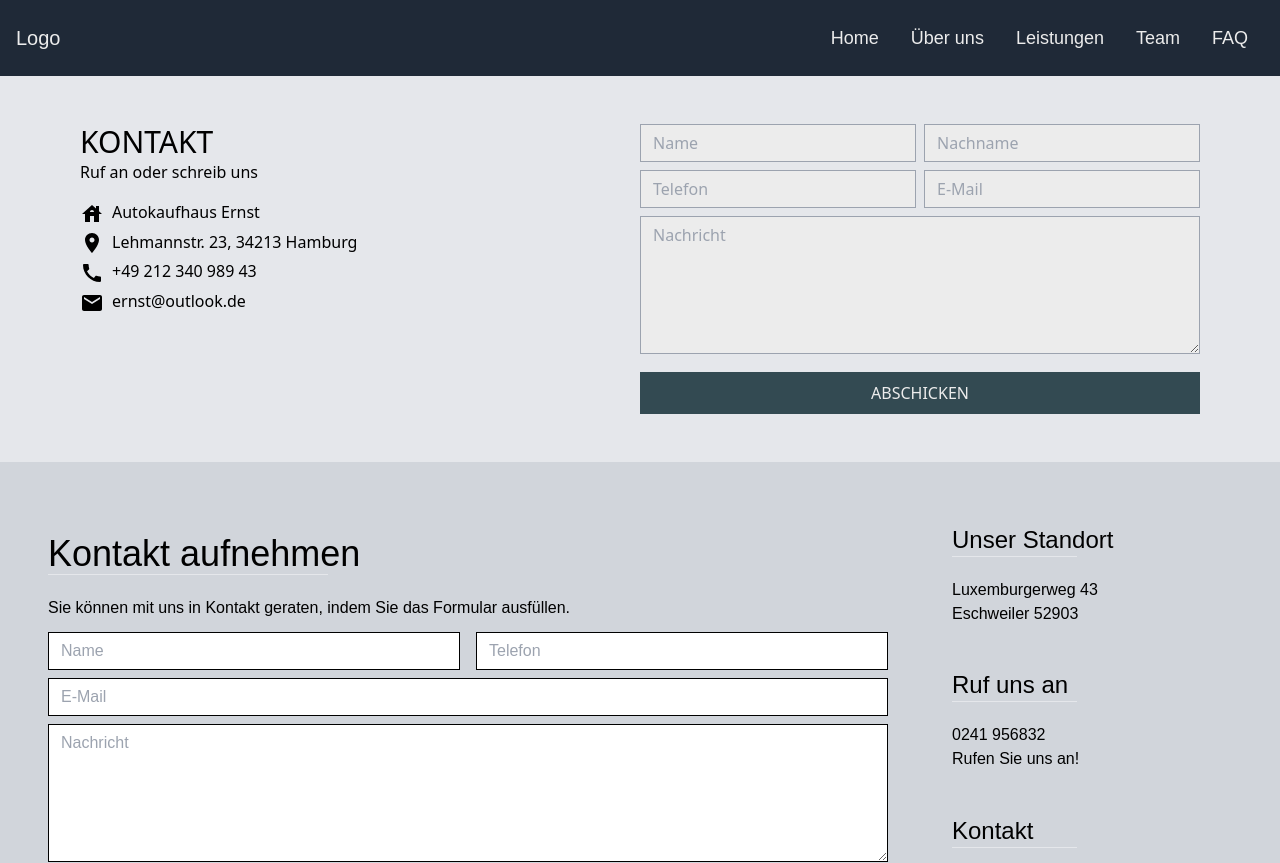
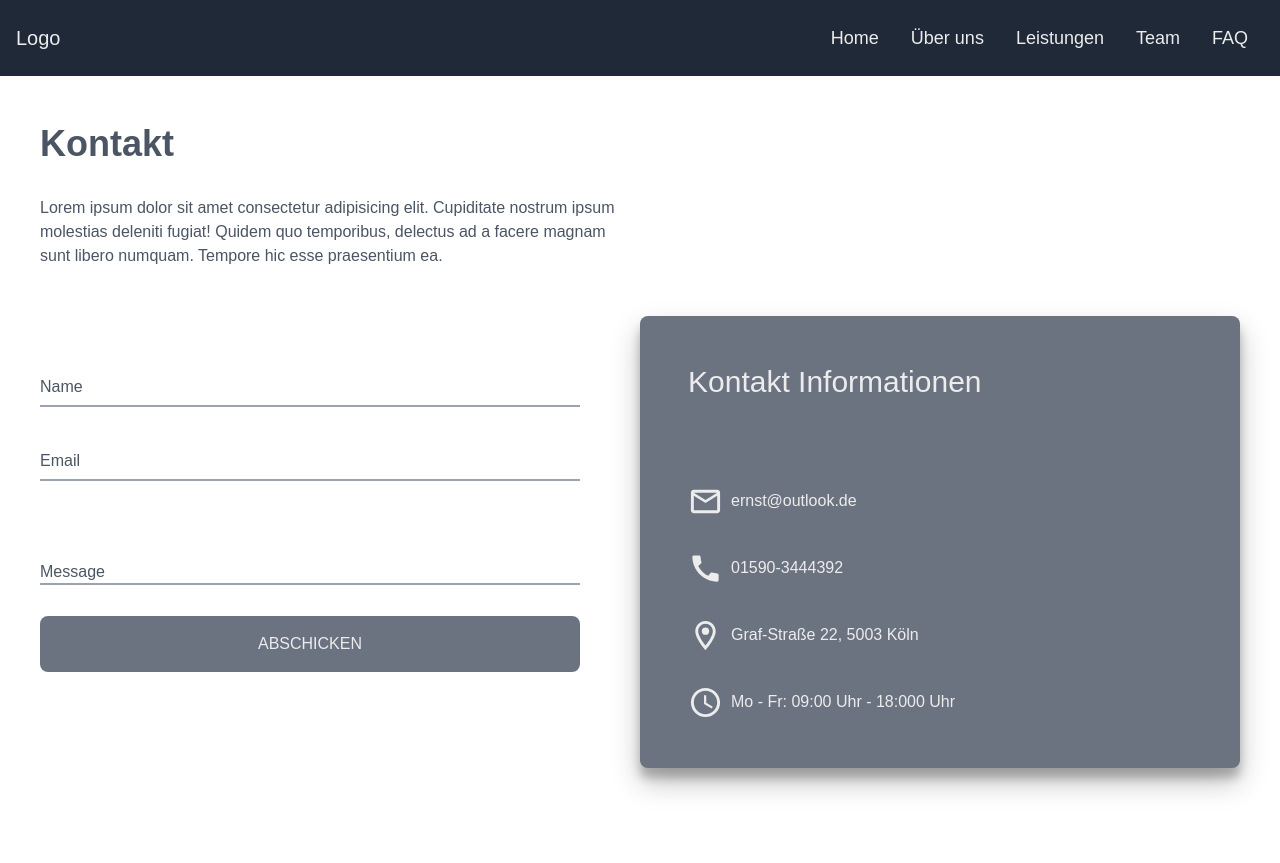
Before and after one commit to OliverThiam/KundenKatalog, a React (Vite) app: page / in a window 1280 px wide. Shown: the top 863 px of the page. After the commit the page ends 816 px from the top, so only its background shows below. Built offline with nearby package versions, Linux system fonts and the light colour scheme.

Commit message:
Kontakt3

```diff
--- a/src/App.jsx
+++ b/src/App.jsx
@@ -5,6 +5,7 @@ import AboutUs4 from "./komponenten/aboutUs/AboutUs4";
 import Hero1 from "./komponenten/hero/Hero1";
 import Kontakt1 from "./komponenten/kontakt/Kontakt1";
 import Kontakt2 from "./komponenten/kontakt/Kontakt2";
+import Kontakt3 from "./komponenten/kontakt/Kontakt3";
 import Navbar1 from "./komponenten/navbars/Navbar1";
 
 function App() {
@@ -16,8 +17,9 @@ function App() {
       <AboutUs2 />
       <AboutUs3 />
       <AboutUs4 /> */}
-      <Kontakt1/>
-      <Kontakt2/>
+      {/* <Kontakt1/>
+      <Kontakt2/> */}
+      <Kontakt3/>
     </div>
   );
 }
--- /dev/null
+++ b/src/komponenten/kontakt/Kontakt3.jsx
@@ -0,0 +1,159 @@
+import {
+  AccessTimeOutlined,
+  Call,
+  LocationOnOutlined,
+  MailOutline,
+} from "@mui/icons-material";
+import React, { useState } from "react";
+import "./kontakt3.css"
+
+const Kontakt3 = () => {
+    const [name, setName] = useState("");
+  const [email, setEmail] = useState("");
+  const [message, setMessage] = useState("");
+  const [nameFocus, setNameFocus] = useState(false);
+  const [emailFocus, setEmailFocus] = useState(false);
+  const [messageFocus, setMessageFocus] = useState(false);
+
+  return (
+    <section
+      id="kontakt"
+      className={` px-6 pb-12 pt-12 font-poppins 2`}
+    >
+      <div
+        data-aos="zoom-in"
+        className="text-textgray mx-0 sm:mx-4 mb-12 sm:w-1/2"
+      >
+        <h2 className="text-header text-3xl sm:text-4xl font-extrabold mb-4">
+          Kontakt
+        </h2>
+        <div className="flex pb-4">
+          {/* <hr className="w-[100px] h-[2px] font-extrabold bg-textgray" />
+        <hr className="w-[180px] h-[2px] font-extrabold bg-gray-300" /> */}
+        </div>
+        <p className="text-paragraph sm:mr-8">
+          Lorem ipsum dolor sit amet consectetur adipisicing elit. Cupiditate
+          nostrum ipsum molestias deleniti fugiat! Quidem quo temporibus,
+          delectus ad a facere magnam sunt libero numquam. Tempore hic esse
+          praesentium ea.
+        </p>
+      </div>
+      <div className="flex flex-col items-center sm:flex-row sm:mb-0 mx-0 sm:mx-4">
+        <div data-aos="zoom-in" className="sm:w-1/2 w-full ">
+          <form>
+            <div className="flex flex-col space-y-6 mb-8 w-full">
+              <div className="relative mb-6 ">
+                <input
+                  required
+                  id="name"
+                  type="text"
+                  onFocus={() => setNameFocus(true)}
+                  onBlur={() => setNameFocus(false)}
+                  className=" border-b-2 2 border-gray-400 focus:border-primary1 focus:outline-none w-[100%] sm:w-[90%] "
+                />
+                <label
+                  htmlFor="name"
+                  className={`transition-all duration-300 absolute left-0 bottom-2 ${
+                    nameFocus || name
+                      ? "text-gray-400 -translate-y-6"
+                      : "text-gray-600"
+                  }`}
+                >
+                  Name
+                </label>
+              </div>
+
+              <div className="relative ">
+                <input
+                  required
+                  id="email"
+                  type="email"
+                  onFocus={() => setEmailFocus(true)}
+                  onBlur={() => setEmailFocus(false)}
+                  className=" border-b-2 2 border-gray-400 focus:border-primary1 focus:outline-none w-[100%] sm:w-[90%] "
+                />
+                <label
+                  htmlFor="email"
+                  className={`transition-all duration-300 absolute left-0 bottom-2 ${
+                    emailFocus || email
+                      ? "text-gray-400 -translate-y-6"
+                      : "text-gray-600"
+                  }`}
+                >
+                  Email
+                </label>
+              </div>
+
+              <div className="relative mt-4 ">
+                <textarea
+                  required
+                  id="message"
+                  onFocus={() => setMessageFocus(true)}
+                  onBlur={() => setMessageFocus(false)}
+                  className=" border-b-2 2 border-gray-400 focus:border-primary1 focus:outline-none h-20 w-[100%] sm:w-[90%] resize-none"
+                ></textarea>
+                <label
+                  htmlFor="message"
+                  className={`transition-all duration-300 absolute left-0 bottom-2 ${
+                    messageFocus || message
+                      ? "text-gray-400 -translate-y-20"
+                      : "text-gray-600"
+                  }`}
+                >
+                  Message
+                </label>
+              </div>
+
+              <button
+                type="submit"
+                className="bg-gray-500 rounded-lg text-buttonText py-4 text-textwhite w-[100%] sm:w-[90%] text-center hover:opacity-80 duration-100"
+              >
+                <span className="uppercase">Abschicken</span>
+              </button>
+            </div>
+          </form>
+        </div>
+        <div
+          data-aos="zoom-in"
+          className="bg-gray-500 schatten sm:w-1/2 w-full sm:px-0 md:px-4 p-4 rounded-lg"
+        >
+          <div className=" text-textwhite">
+            <h3 className="text-header text-2xl sm:text-3xl p-8 pb-6 px-0 sm:px-6 md:px-8 ">
+              Kontakt Informationen
+            </h3>
+
+            <div className=" py-4 w-[40%] pl-0 sm:pl-6 md:pl-8">
+              <hr className=" h-1 border-none" />
+            </div>
+          </div>
+          <div className="text-textwhite ">
+            <div className="mt-6 px-0 sm:px-6 md:px-8 pb-4">
+              <MailOutline fontSize="large" className="text-header" />
+              <span className="text-paragraph ml-2">ernst@outlook.de</span>
+            </div>
+            <div className="px-0 sm:px-6 md:px-8 py-4">
+              <Call fontSize="large" className="text-header" />
+              <span className="text-paragraph ml-2">
+                01590-3444392
+              </span>
+            </div>
+            <div className="px-0 sm:px-6 md:px-8 py-4">
+              <LocationOnOutlined fontSize="large" className="text-header" />
+              <span className="text-paragraph ml-2">
+                Graf-Straße 22, 5003 Köln
+              </span>
+            </div>
+            <div className="px-0 sm:px-6 md:px-8 py-4 pb-8">
+              <AccessTimeOutlined fontSize="large" className="text-header" />
+              <span className="text-paragraph ml-2">
+                Mo - Fr: 09:00 Uhr - 18:000 Uhr
+              </span>
+            </div>
+          </div>
+        </div>
+      </div>
+    </section>
+  );
+};
+
+export default Kontakt3;
--- /dev/null
+++ b/src/komponenten/kontakt/kontakt3.css
@@ -0,0 +1,4 @@
+.schatten {
+  box-shadow: rgba(0, 0, 0, 0.25) 0px 14px 28px,
+    rgba(0, 0, 0, 0.22) 0px 10px 10px;
+}
```
